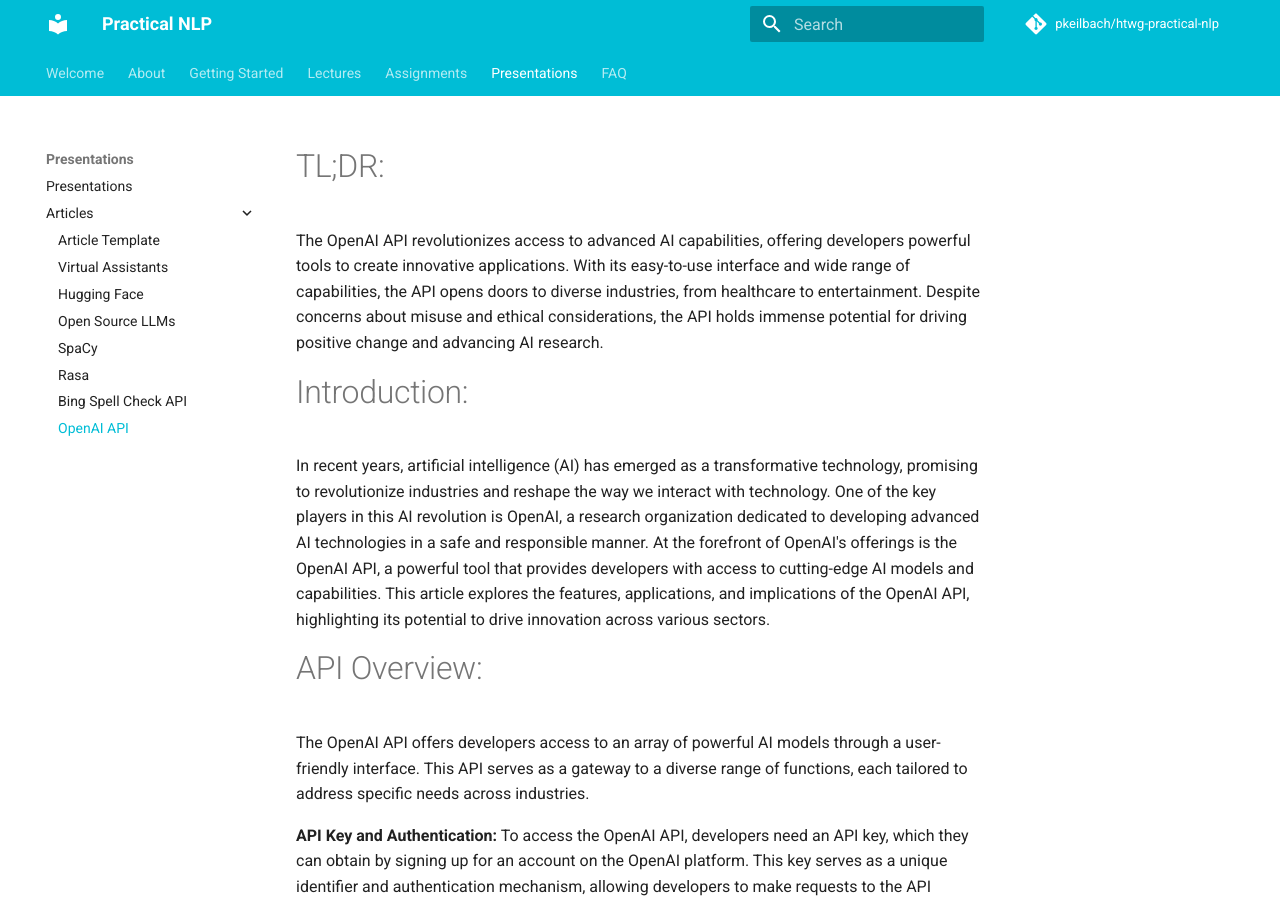
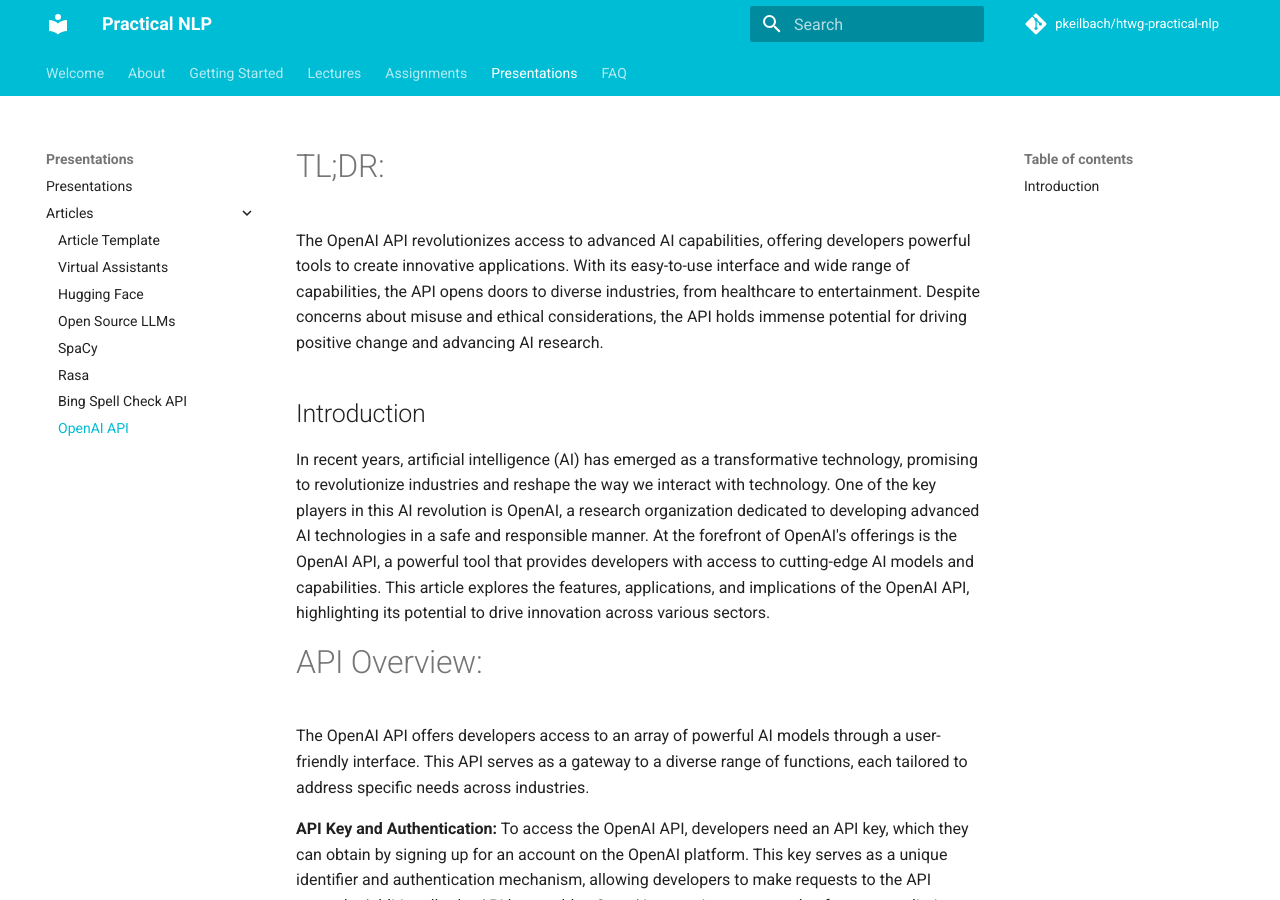
Before and after one commit to pkeilbach/htwg-practical-nlp, an MkDocs documentation site: the page built from docs/presentations/articles/openai_api.md, in a window 1280 px wide and 900 px high. Built offline with MkDocs 1.6.1 and Material for MkDocs 9.7.7, drawn with Linux system fonts in a browser that asks for light colours; comment, search, counter and statistics services are not loaded.

Commit message:
Update docs/presentations/articles/openai_api.md
Co-authored-by: Pascal Keilbach <28002199+pkeilbach@users.noreply.github.com>

```diff
--- a/docs/presentations/articles/openai_api.md
+++ b/docs/presentations/articles/openai_api.md
@@ -2,7 +2,7 @@
 
 The OpenAI API revolutionizes access to advanced AI capabilities, offering developers powerful tools to create innovative applications. With its easy-to-use interface and wide range of capabilities, the API opens doors to diverse industries, from healthcare to entertainment. Despite concerns about misuse and ethical considerations, the API holds immense potential for driving positive change and advancing AI research.
 
-# Introduction:
+## Introduction
 
 In recent years, artificial intelligence (AI) has emerged as a transformative technology, promising to revolutionize industries and reshape the way we interact with technology. One of the key players in this AI revolution is OpenAI, a research organization dedicated to developing advanced AI technologies in a safe and responsible manner. At the forefront of OpenAI's offerings is the OpenAI API, a powerful tool that provides developers with access to cutting-edge AI models and capabilities. This article explores the features, applications, and implications of the OpenAI API, highlighting its potential to drive innovation across various sectors.
 
```
